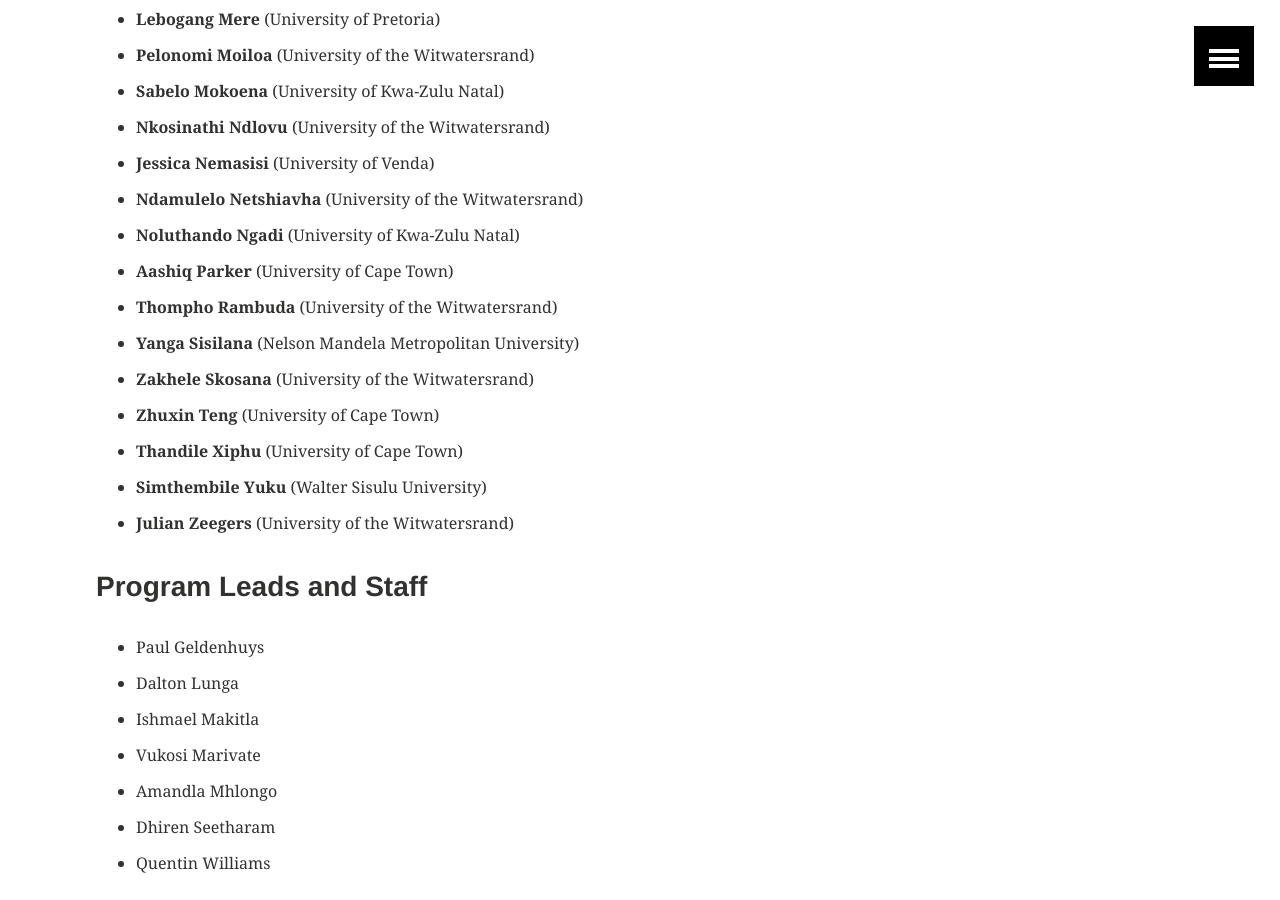
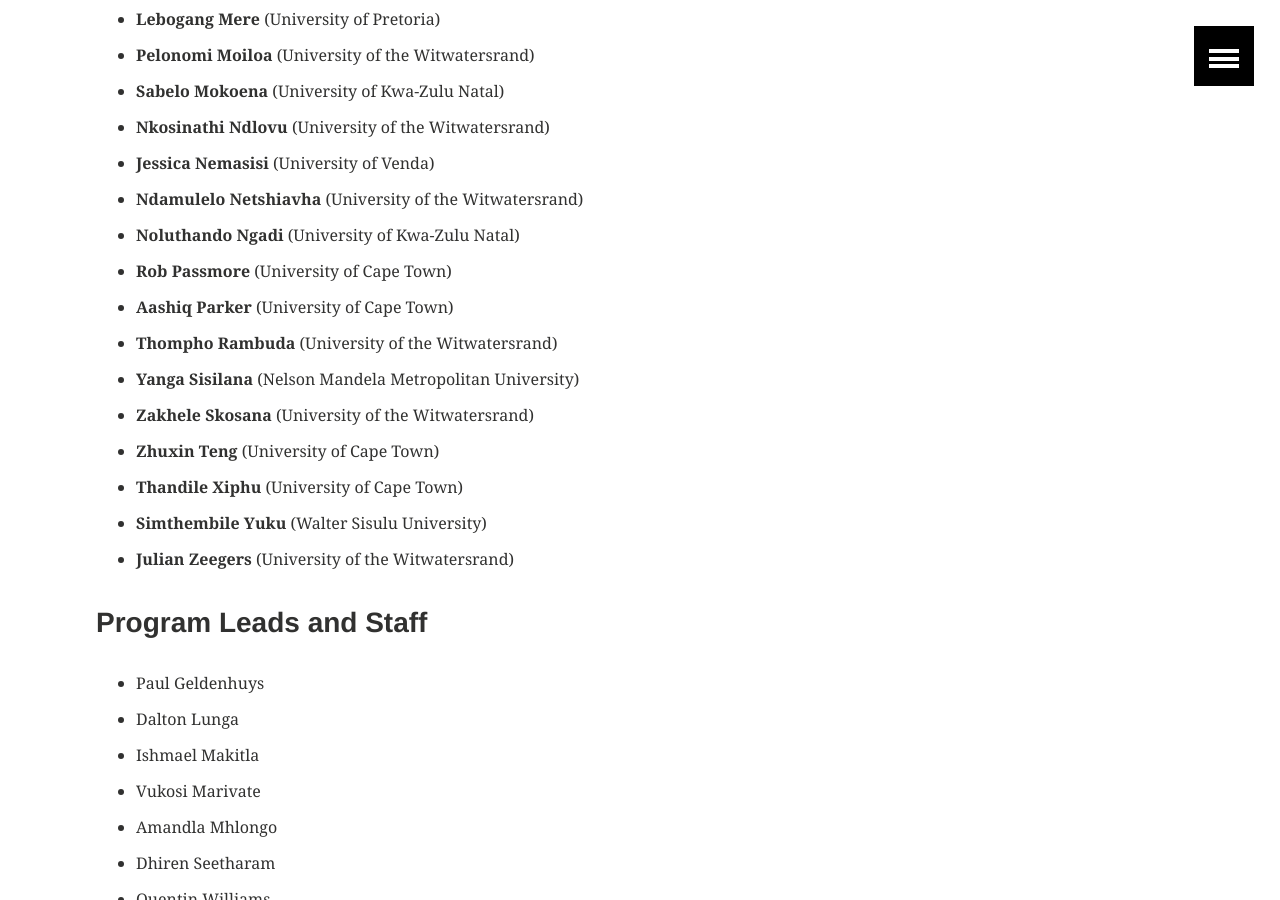
Before and after one commit to DSIDEWeb/dsideweb.github.io, a Jekyll site: the page built from people/2015-2016/index.md, in a window 1280 px wide and 900 px high, scrolled down 955 px. Built offline with Jekyll 4.4.1, drawn with Linux system fonts in a browser that asks for light colours.

Commit message:
Updating people

```diff
--- a/people/2015-2016/index.md
+++ b/people/2015-2016/index.md
@@ -35,6 +35,7 @@
 * **Jessica Nemasisi** (University of Venda)
 * **Ndamulelo Netshiavha** (University of the Witwatersrand)
 * **Noluthando Ngadi** (University of Kwa-Zulu Natal)
+* **Rob Passmore** (University of Cape Town)
 * **Aashiq Parker** (University of Cape Town)
 * **Thompho Rambuda** (University of the Witwatersrand)
 * **Yanga Sisilana** (Nelson Mandela Metropolitan University)
```
